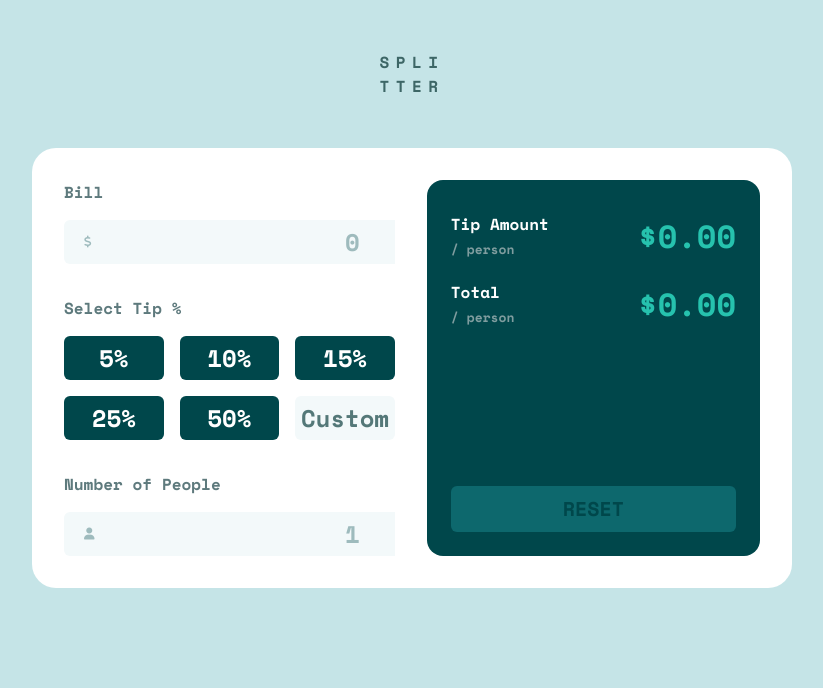
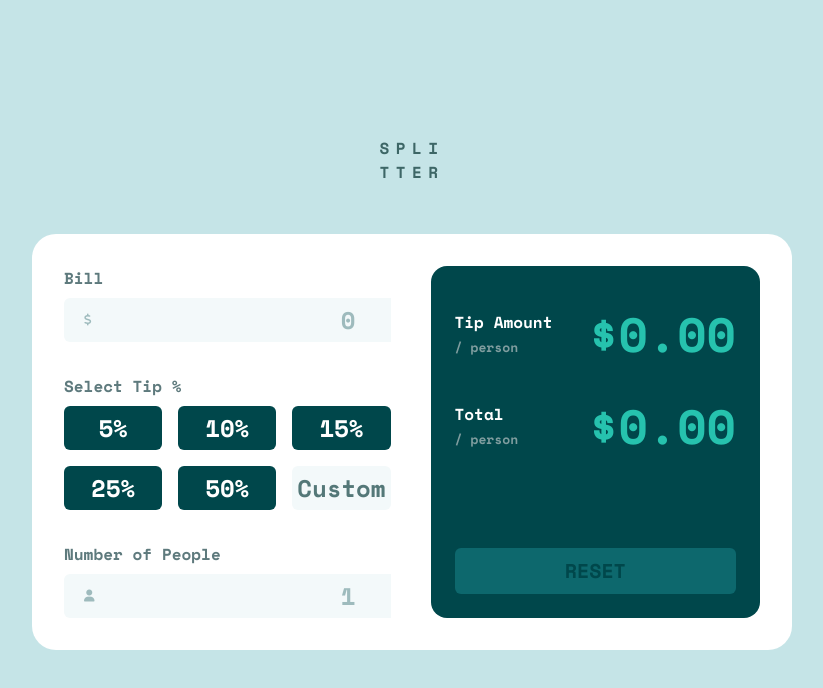
Before and after one commit to neshacascia/splitter, a website built with Vite: page index.html in a window 1280 px wide. Shown: the whole page, without its empty margins (228-1051 px from the left). Built offline with nearby package versions, Linux system fonts and the light colour scheme.

Commit message:
fixed vertical alignment and increased sizing for laptop screen sizes and larger

```diff
--- a/index.html
+++ b/index.html
@@ -16,18 +16,20 @@
     <title>splitter</title>
   </head>
 
-  <body class="bg-bgBody font-body flex flex-col items-center xl:mx-[260px]">
-    <div class="flex flex-col py-[50px]">
+  <body
+    class="bg-bgBody font-body h-screen grid place-content-center -mt-8 xl:mx-[260px]"
+  >
+    <div class="flex flex-col items-center py-[50px]">
       <span class="text-title tracking-[0.4em]">SPLI</span>
       <span class="text-title tracking-[0.4em]">TTER</span>
     </div>
 
     <main
-      class="bg-white w-screen h-full flex flex-col gap-8 rounded-t-3xl p-8 md:flex-row md:grow md:w-full md:rounded-3xl max-w-[920px]"
+      class="bg-white w-screen flex flex-col gap-8 rounded-t-3xl p-8 md:flex-row md:grow md:w-full md:rounded-3xl md:gap-10 max-w-[920px]"
     >
       <div class="flex flex-col gap-8 md:w-[50%]">
         <div>
-          <h2 class="text-heading text-base pb-4">Bill</h2>
+          <h2 class="text-heading text-base pb-4 md:pb-2">Bill</h2>
           <div
             class="bg-lightGreen flex justify-between items-center rounded-md"
           >
@@ -45,7 +47,7 @@
         </div>
 
         <div>
-          <h2 class="text-heading text-base pb-4">Select Tip %</h2>
+          <h2 class="text-heading text-base pb-4 md:pb-2">Select Tip %</h2>
           <div class="grid grid-cols-2 gap-4 md:grid-cols-3">
             <button
               value="0.05"
@@ -87,7 +89,7 @@
         </div>
 
         <div>
-          <h2 class="text-heading text-base pb-4">Number of People</h2>
+          <h2 class="text-heading text-base pb-4 md:pb-2">Number of People</h2>
           <div
             class="bg-lightGreen flex justify-between items-center rounded-md"
           >
@@ -112,7 +114,9 @@
               <p class="text-white text-base">Tip Amount</p>
               <span class="text-grayGreen text-[13px]">/ person</span>
             </div>
-            <span id="tipAmount" class="text-blueGreen text-[32px] text-left"
+            <span
+              id="tipAmount"
+              class="text-blueGreen text-[32px] text-left md:text-[48px]"
               >$0.00</span
             >
           </div>
@@ -122,7 +126,9 @@
               <p class="text-white text-base">Total</p>
               <span class="text-grayGreen text-[13px]">/ person</span>
             </div>
-            <span id="total" class="text-blueGreen text-[32px] text-left"
+            <span
+              id="total"
+              class="text-blueGreen text-[32px] text-left md:text-[48px]"
               >$0.00</span
             >
           </div>
```
Also changed, not shown: dist/output.css.
